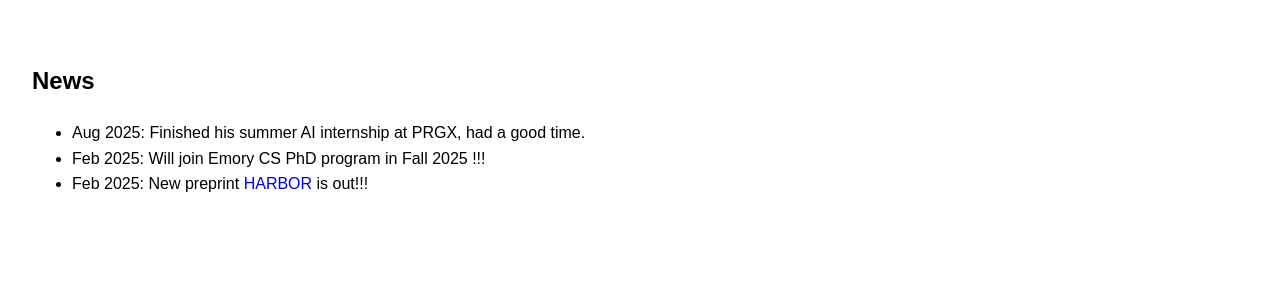
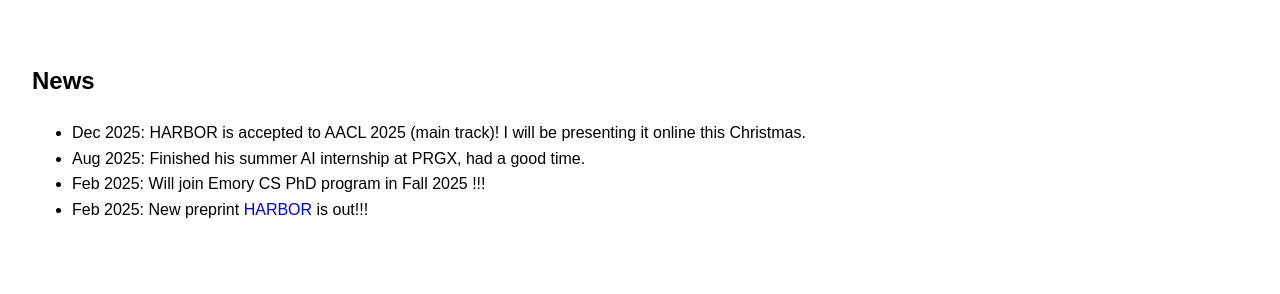
Before and after one commit to Kenan-jeff-Jiang/Kenan-jeff-Jiang.github.io, a plain HTML site: page index.html in a window 1280 px wide. Shown: the part 491-785 px from the top of the page. Drawn offline with Linux system fonts and the light colour scheme.

Commit message:
Add news item about HARBOR acceptance to AACL 2025

```diff
--- a/index.html
+++ b/index.html
@@ -46,6 +46,7 @@
     <section id="news">
         <h2>News</h2>
         <ul class="news-list">
+            <li>Dec 2025: HARBOR is accepted to AACL 2025 (main track)! I will be presenting it online this Christmas.</li>
             <li>Aug 2025: Finished his summer AI internship at PRGX, had a good time.</li>
             <li>Feb 2025: Will join Emory CS PhD program in Fall 2025 !!!</li>
             <li>Feb 2025: New preprint <a href="https://arxiv.org/pdf/2502.12149">HARBOR</a> is out!!!</li>
```
